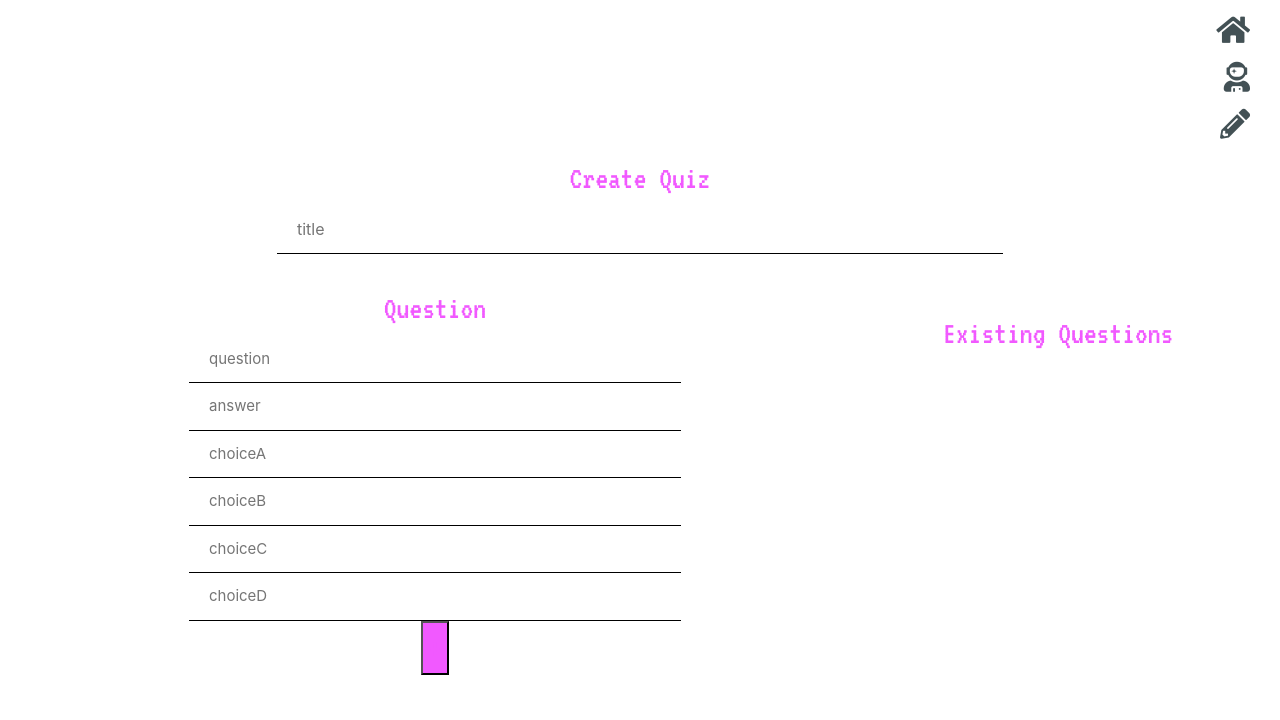
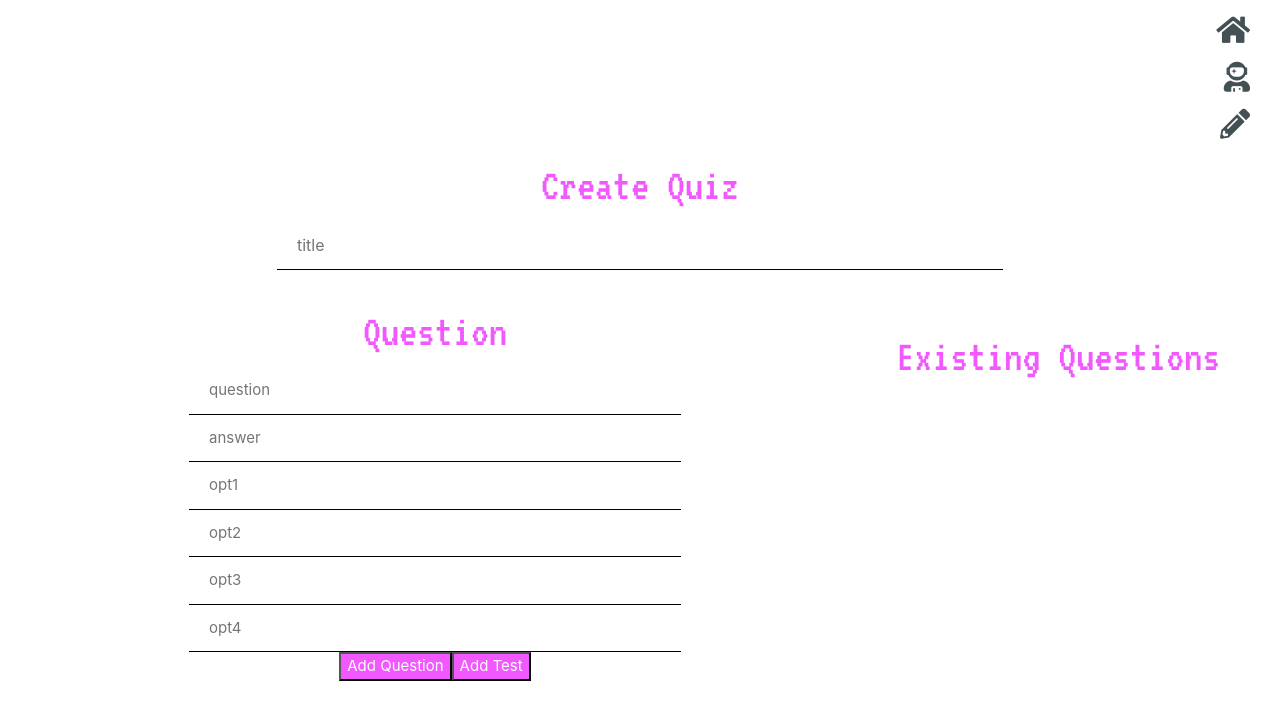
Before and after one commit to 7-2-a/group-project, a React (Create React App) app in the folder client/: page /MakeQuiz in a window 1280 px wide. Shown: the top 720 px of the page. Built offline with nearby package versions, Linux system fonts and the light colour scheme; a web font is replaced by a local one.

Commit message:
updated css

```diff
--- /dev/null
+++ b/client/src/components/DisplayQuiz.css
@@ -0,0 +1,16 @@
+.quizContainer{
+  text-align: center;
+
+}
+
+.Qname{
+  font-size: 45px;
+  font-family: 'Monoton', cursive;
+
+}
+.Question{
+  font-size: 22px;
+}
+form{
+  color:  #F159FF;
+}
--- /dev/null
+++ b/client/src/components/DisplayQuiz.js
@@ -0,0 +1,21 @@
+import React from "react";
+import "./DisplayQuiz.css";
+
+
+const DisplayQuiz = () => (
+    <div className="quizContainer">
+    <div className="Qname">Relevant Questions{ /*Title*/ }</div>
+    <form>
+    <div className="Question"> 1. What are we doing? { /*Question*/ }</div>
+      <div>
+        <div className="options"><label>Eating lunch<input className="opt1" value="" type="radio" /*checked={this.state.selectedOption === 'opt1'}*//></label></div><br/>
+        <div className="options"><label>Building a React App<input className="opt2" value="" type="radio"/></label></div><br/>
+        <div className="options"><label>Knitting Mittens<input className="opt3" value="" type="radio"/></label></div><br/>
+        <div className="options"><label>Building an igloo<input className="opt4" value="" type="radio"/></label></div><br/>
+      </div>
+    </form>
+    </div>
+)
+
+
+export default DisplayQuiz;
--- a/client/src/components/LoginForm.css
+++ b/client/src/components/LoginForm.css
@@ -6,9 +6,11 @@
   display: block;
   margin-left: auto;
   margin-right: auto;
+  text-align: center;
 
 
 }
 placeholder{
   color: #F159FF;
+
 }
--- a/client/src/components/QuizForm.css
+++ b/client/src/components/QuizForm.css
@@ -20,7 +20,7 @@
   width: 33.33%;
   font-size: 15px;
 }
-form{
+.Form{
   text-align: center;
   padding: 25px;
 }
@@ -35,6 +35,7 @@ input{
   background: transparent;
   border: none;
   border-bottom: 1px solid #000000;
+  font-family: bold;
 }
 button {
   background: #F159FF;
@@ -43,6 +44,9 @@ button {
   box-sizing: border-box;
   border-radius: 30px;
 }
+placeholder[type='text']{
+  font-family: bold;
+}
 
 h2{
   text-align: center;
@@ -50,5 +54,5 @@ h2{
 .Titles{
   font-family:'VT323', monospace;
   color: #F159FF;
-  font-size: 32px;
+  font-size: 45px;
 }
--- a/client/src/components/QuizForm.js
+++ b/client/src/components/QuizForm.js
@@ -1,112 +1,86 @@
-import React, {Component} from "react";
+import React from 'react';
+import axios from 'axios';
 import "./QuizForm.css";
-import { button } from "reactstrap";
 
+const test = [];
 
-const QuestionArray = [];
-const Quiz = {
-  title: {},
-  Questions: QuestionArray
-};
-
-  class QuizForm extends Component {
-
-    constructor() {
-      super();
-      this.state = {
-        Questions: QuestionArray,
-        Quiz: Quiz
-      };
-      this.handleSubmit = this.handleSubmit.bind(this);
+class QuizForm extends React.Component {
+    setValue(e) {
+        this.setState({[e.target.name]: e.target.value})
     }
-
-    handleSubmit(e) {
-      e.preventDefault();
-      const
-      { Questions, Quiz } = this.state,
-      //{ Quiz } = this.state,
-      title = this.refs.title.value,
-      question = this.refs.question.value,
-      answer = this.refs.answer.value,
-      choiceA = this.refs.choiceA.value,
-      choiceB = this.refs.choiceB.value,
-      choiceC = this.refs.choiceC.value,
-      choiceD = this.refs.choiceD.value
-      this.setState({
-        Quiz: {
-          tile: title,
-          Questions: Questions
-        },
-
-        Questions: [...Questions, {
-
-          question,
-          answer,
-          choiceA,
-          choiceB,
-          choiceC,
-          choiceD
-
-      }]
-      }, () => {
-        //this.refs.title.value = '';
-        this.refs.question.value = '';
-        this.refs.answer.value = '';
-        this.refs.choiceA.value = '';
-        this.refs.choiceB.value = '';
-        this.refs.choiceC.value = '';
-        this.refs.choiceD.value = '';
-      });
+    createQuizQuestion() {
+        let formDetails = this.state;
+        test.push(formDetails);
         }
-
+    createTest() {
+      let Quiz = {
+        title: this.state.title,
+        questions: test
+      }
+      axios.post('/api/quizs', {
+        title: Quiz.title,
+        questions: Quiz.questions
+      })
+        .then(function (response) {
+          console.log(response)
+        })
+        .then(function(error) {
+          console.log(error)
+        })
+    }
     render() {
-      const { Questions, Quiz } = this.state;
-      //const { Quiz } = this.state;
-      console.log('message', Quiz);
-      console.log('message', Questions);
         return (
             <div>
               <div id="titleForm">
                 <h2 className="Titles">Create Quiz</h2>
-          <input type="text" ref="title" placeholder="title" /><br/>
+                  <input placeholder="title" name="title" onChange={(e) => this.setValue(e)} />
               </div>
-          <div className="grid">
-
-          <form onSubmit={this.handleSubmit}>
+              <div id="grid">
+                <div className="Form">
               <div className="col-2-3">
               <h2 className="Titles">Question</h2>
+              <div>
+                  <input placeholder="question" name="question" onChange={(e) => this.setValue(e)} />
+              </div>
+              <div>
+                  <input placeholder="answer" name="answer" onChange={(e) => this.setValue(e)} />
+              </div>
+              <div>
+                  <input placeholder="opt1" name="opt1" onChange={(e) => this.setValue(e)} />
+              </div>
+              <div>
+                  <input placeholder="opt2" name="opt2" onChange={(e) => this.setValue(e)} />
+              </div>
+              <div>
+                  <input placeholder="opt3" name="opt3" onChange={(e) => this.setValue(e)} />
+              </div>
+              <div>
+                  <input placeholder="opt4" name="opt4" onChange={(e) => this.setValue(e)} />
+              </div>
+              <div>
+                  <button onClick={() => this.createQuizQuestion()}>Add Question</button>
+                  <button onClick={() => this.createTest()}>Add Test</button>
+              </div>
+            </div>
+          </div>
 
-            <input type="text" ref="question" placeholder="question" /><br/>
-            <input type="text" ref="answer" placeholder="answer" /><br/>
-            <input type="text" ref="choiceA" placeholder="choiceA" /><br/>
-            <input type="text" ref="choiceB" placeholder="choiceB" /><br/>
-            <input type="text" ref="choiceC" placeholder="choiceC" /><br/>
-            <input type="text" ref="choiceD" placeholder="choiceD" /><br/>
-
-            <button className="Titles" type="submit">+</button>
-          </div>
-        </form>
             <div className="col-1-3">
             <h2 className="Titles">Existing Questions</h2>
             <ul>
-            {Questions.map((Q) =>
+              {test.map((Q) =>
               <li> Question:{` ${Q.question} `}<br></br>
                    Answer:{` ${Q.answer} `}<br></br>
-                 Choices: A){` ${Q.choiceA} `}
-                          B){` ${Q.choiceB} `}
-                          C){` ${Q.choiceC} `}
-                          D){` ${Q.choiceD} `}
+                   Choices: A){` ${Q.opt1} `}
+                            B){` ${Q.opt2} `}
+                            C){` ${Q.opt3} `}
+                            D){` ${Q.opt4} `}
               </li>
-
             )}
           </ul>
             </div>
             </div>
-
-
             </div>
         )
     }
 }
-
-export default QuizForm;
+export default QuizForm
--- a/client/src/components/QuizList.css
+++ b/client/src/components/QuizList.css
@@ -20,7 +20,6 @@ opacity: 0.9;
 .QuizTitle {
   font-size: 80px;
   font-family: 'VT323', monospace;
-
   color: #F159FF;
   width: 100%;
 }
--- a/client/src/components/QuizList.js
+++ b/client/src/components/QuizList.js
@@ -1,5 +1,6 @@
 import React from 'react';
 import "./QuizList.css";
+import "./DisplayQuiz";
 
 
 /*The parameters listed will replace the Name, Description and link once values are added*/
@@ -7,7 +8,7 @@ const QuizList = (/*{QuizName}, {QuizLink}*/) => (
   <div className="QuizListContainer">
   <div className="QuizList">
   <div className="QuizTitle">Title </div>
-  <div className="QuizLink" >Take quiz </div>
+  <div className="QuizLink" ><a href="/ViewQuiz">TAKE QUIZ</a></div>
 </div>
   </div>
 )
--- a/client/src/index.js
+++ b/client/src/index.js
@@ -3,10 +3,12 @@ import ReactDOM from 'react-dom';
 import Home from './views/App';
 import Login from './views/Login';
 import MakeQuiz from './views/MakeQuiz';
+import ViewQuiz from './views/ViewQuiz';
 import './index.css';
 import registerServiceWorker from './registerServiceWorker';
 import { BrowserRouter as Router, Route} from "react-router-dom";
 import 'bootstrap/dist/css/bootstrap.min.css';
+
 
 
 const Index = () => (
@@ -15,6 +17,7 @@ const Index = () => (
       <Route exact path="/" component={Home} />
       <Route path="/Login" component={Login} />
       <Route path="/MakeQuiz" component={MakeQuiz} />
+      <Route path="/ViewQuiz" component={ViewQuiz} />
     </div>
   </Router>
 )
--- /dev/null
+++ b/client/src/views/ViewQuiz.js
@@ -0,0 +1,12 @@
+import React from "react";
+import Navbar from "../components/Navbar";
+import DisplayQuiz from "../components/DisplayQuiz";
+
+const ViewQuiz = () => (
+  <div>
+  <Navbar  />
+    <DisplayQuiz />
+  </div>
+)
+
+export default ViewQuiz;
```
Also changed, not shown: client/src/views/MakeQuiz.css (deleted). Lines whose indentation alone changed are shown as unchanged.
